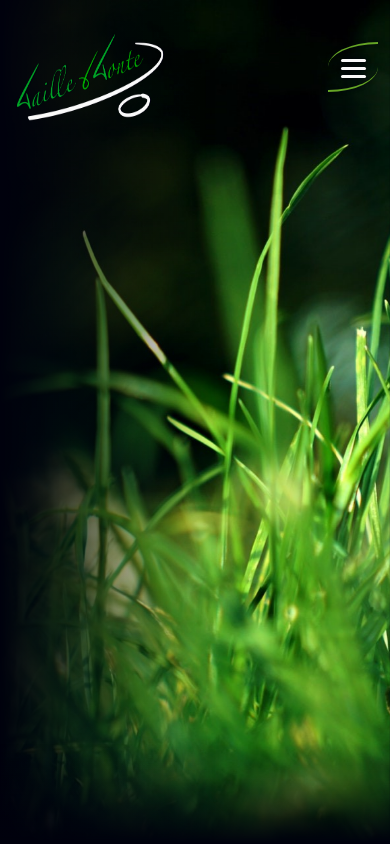
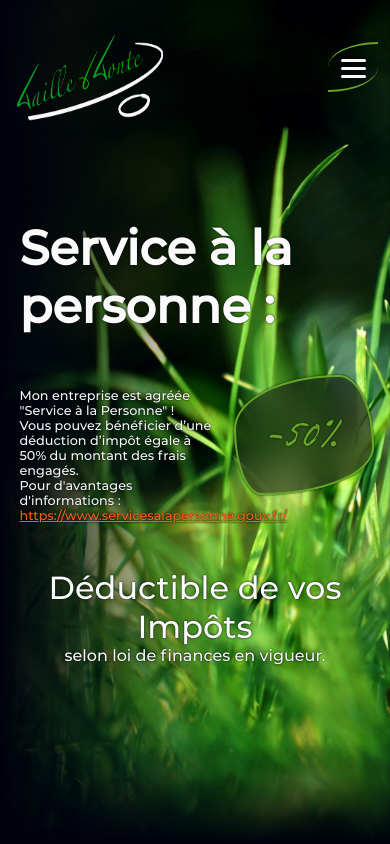
Before and after one commit to elliotlmr/taille-et-tonte, a Next.js app: page /certification in a window 390 px wide. Built offline with nearby package versions, Linux system fonts and the light colour scheme.

Commit message:
certification page + responsive

```diff
--- a/pages/certification.js
+++ b/pages/certification.js
@@ -15,6 +15,28 @@ const bgImgAnimation = keyframes`
   }
 `;
 
+const FromRightAnimation = keyframes`
+  from {
+    transform: translateX(200px);
+    opacity: 0;
+  }
+  to {
+    transform: translateX(0);
+    opacity: 1;
+  }
+`;
+
+const FromLeftAnimation = keyframes`
+  from {
+    transform: translateX(-200px);
+    opacity: 0;
+  }
+  to {
+    transform: translateX(0);
+    opacity: 1;
+  }
+`;
+
 const Section = styled.section`
   z-index: 0;
   position: relative;
@@ -24,7 +46,7 @@ const Section = styled.section`
   display: flex;
   justify-content: center;
   align-items: center;
-  flex-direction: row;
+  flex-direction: column;
   background-color: var(--color-dark);
   &::before {
     content: "";
@@ -46,6 +68,13 @@ const Section = styled.section`
   }
 `;
 
+const Container = styled.div`
+  z-index: 2;
+  width: 100%;
+  display: flex;
+  flex-direction: row;
+`;
+
 const BgImage = styled(Image)`
   z-index: 0;
   position: absolute;
@@ -55,11 +84,123 @@ const BgImage = styled(Image)`
   animation: ${bgImgAnimation} 0.5s both ease-in-out;
 `;
 
+const Title = styled.h1`
+  animation: ${FromLeftAnimation} 0.4s both ease-in-out;
+  z-index: 2;
+  font-size: 5rem;
+  color: var(--color-light);
+  text-shadow: 0 0 2px var(--color-dark);
+  align-self: flex-start;
+  margin-left: 5%;
+  @media (max-width: 600px) {
+    font-size: 4rem;
+  }
+  @media (max-width: 450px) {
+    font-size: 3rem;
+  }
+`;
+const Text = styled.p`
+  animation: ${FromLeftAnimation} 0.4s both ease-in-out;
+  z-index: 2;
+  font-size: 1.2rem;
+  color: var(--color-light);
+  text-shadow: 0 0 2px var(--color-dark);
+  width: 60%;
+  padding: 0 5%;
+  & a {
+    color: var(--color-warm);
+  }
+  @media (max-width: 450px) {
+    font-size: 0.8rem;
+  }
+  &.certification-sale-number {
+    animation: none;
+    font-size: 6rem;
+    font-family: "Reey", Arial, Helvetica, sans-serif;
+    text-align: center;
+    padding: 0;
+    width: 90%;
+    color: var(--color-gll);
+    text-shadow: 0 0 2px var(--color-dark);
+    @media (max-width: 700px) {
+      font-size: 5rem;
+    }
+    @media (max-width: 600px) {
+      font-size: 3rem;
+    }
+    @media (max-width: 450px) {
+      font-size: 2rem;
+    }
+  }
+  &.certification-subtitle {
+    animation: ${FromRightAnimation} 0.5s both ease-in-out;
+    width: 100%;
+    text-align: center;
+    font-size: 3rem;
+    margin-bottom: 0;
+    @media (max-width: 600px) {
+      font-size: 2rem;
+    }
+  }
+  &.certification-conditions {
+    animation: ${FromRightAnimation} 0.5s both ease-in-out;
+    width: 100%;
+    text-align: center;
+    font-size: 1rem;
+    margin: 0;
+  }
+`;
+
+const SaleContainer = styled.div`
+  animation: ${FromRightAnimation} 0.5s ease-in-out;
+  width: 40%;
+  height: 100%;
+`;
+
+const SaleBox = styled.div`
+  transition: all 0.3s ease-in-out;
+  width: 90%;
+  height: 200px;
+  background-color: var(--color-dark-soft);
+  border-radius: 75% 25% 80% 20% / 45% 60% 40% 55%;
+  backdrop-filter: blur(15px);
+  border: 2px solid var(--color-gll);
+  display: flex;
+  justify-content: center;
+  align-items: center;
+  box-shadow: 0 0 2px var(--color-dark);
+  @media (max-width: 450px) {
+    height: 120px;
+  }
+`;
+
 export default function Home() {
   return (
     <Layout page="Taille & Tonte | Certification - Entretien de Jardin">
       <Section>
         <BgImage src="/assets/images/gaz.jpg" layout="fill" />
+        <Title>Service à la personne :</Title>
+        <Container>
+          <Text>
+            Mon entreprise est agréée "Service à la Personne" !<br />
+            Vous pouvez bénéficier d’une déduction d’impôt égale à 50% du
+            montant des frais engagés.
+            <br />
+            Pour d'avantages d'informations :{" "}
+            <a target="_blank" href="https://www.servicesalapersonne.gouv.fr/">
+              https://www.servicesalapersonne.gouv.fr/
+            </a>
+          </Text>
+          <SaleContainer>
+            <SaleBox>
+              <Text className="certification-sale-number">-50%</Text>
+            </SaleBox>
+          </SaleContainer>
+        </Container>
+        <Text className="certification-subtitle">Déductible de vos Impôts</Text>
+        <Text className="certification-conditions">
+          selon loi de finances en vigueur.
+        </Text>
       </Section>
     </Layout>
   );
--- a/styles/globals.css
+++ b/styles/globals.css
@@ -53,5 +53,5 @@ body {
   --color-warm: #ff6017;
 
   --color-dark-soft: rgba(0, 1, 13, 0.5);
-  --color-light-soft: rgba(250, 250, 250, 0.5);
+  --color-light-soft: rgba(250, 250, 250, 0.4);
 }
```
Also changed, not shown: pages/contact.js (+58 -1 lines).
